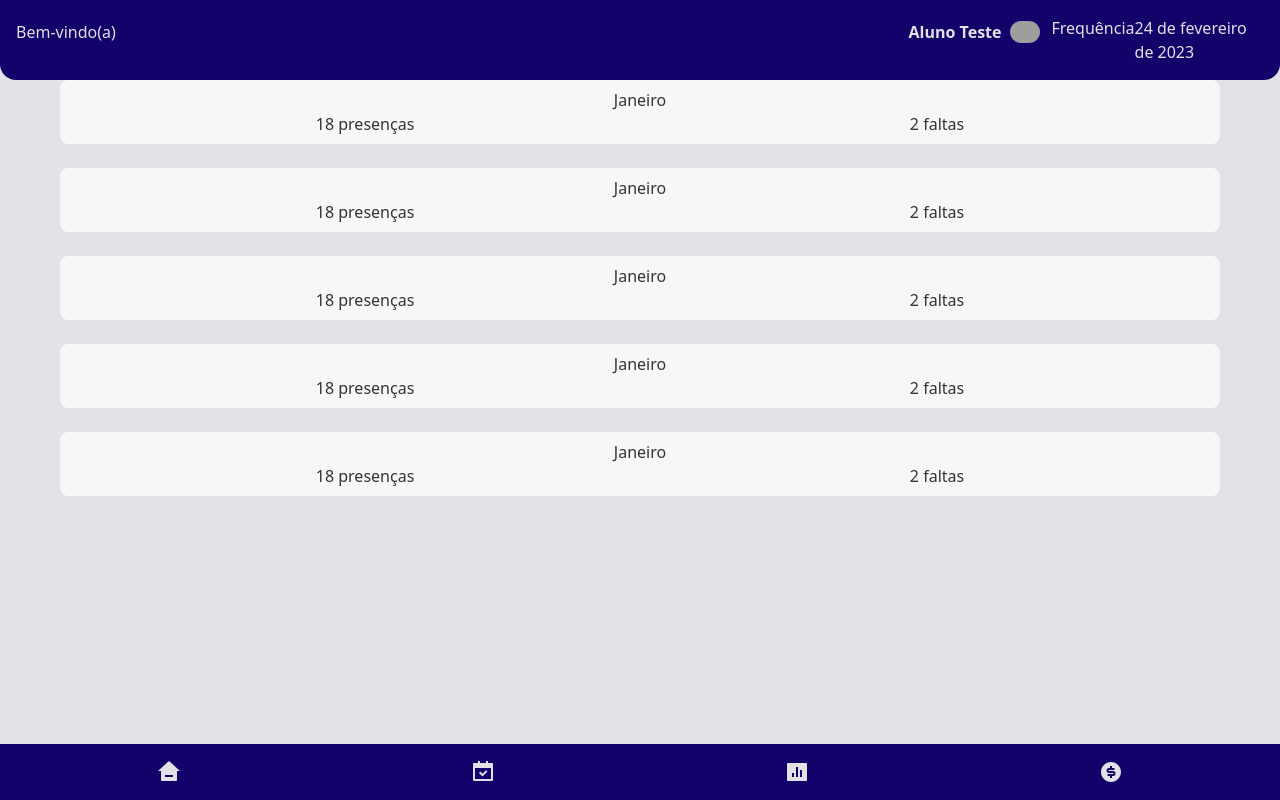
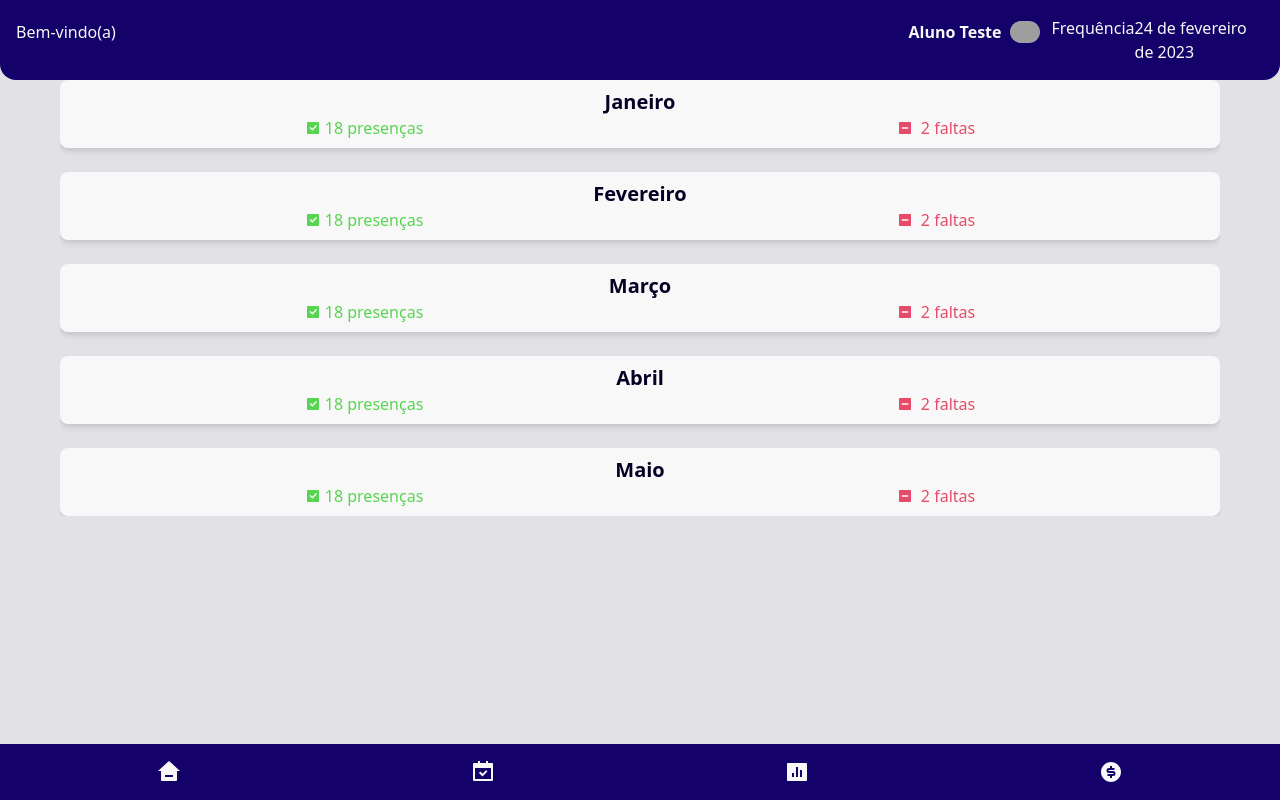
Before and after one commit to Augusto9237/educ-platform, a Next.js app: page /frequency in a window 1280 px wide. Built offline with nearby package versions, Linux system fonts and the light colour scheme; grey boxes are pictures that could not be loaded.

Commit message:
card payments

```diff
--- a/src/components/BottomBar.tsx
+++ b/src/components/BottomBar.tsx
@@ -6,26 +6,26 @@ export function BottomBar() {
         <footer className="fixed bottom-0 flex w-full bg-backgroundColor-900">
             <div className="flex flex-1 p-4 items-center justify-around gap-2">
 
-                <Link href='/home' className="flex flex-col items-center text-textColor-100 hover:text-buttonColor-600">
+                <Link href='/home' className="flex flex-col items-center text-textColor-100 hover:text-buttonColor-500">
                     <button className="flex  text-2xl items-center">
                         <RiHome3Fill />
                     </button>
                 </Link>
 
 
-                <Link href='/frequency' className="flex flex-col items-center text-textColor-100">
+                <Link href='/frequency' className="flex flex-col items-center text-textColor-100 hover:text-buttonColor-500">
                     <button className="flex text-2xl items-center">
                         <RiCalendarCheckFill />
                     </button>
                 </Link>
 
-                <Link href='/profile' className="flex flex-col items-center text-textColor-100">
+                <Link href='/profile' className="flex flex-col items-center text-textColor-100 hover:text-buttonColor-500">
                     <button className="flex  text-2xl items-center">
                         <RiBarChartBoxFill />
                     </button>
                 </Link>
 
-                <Link href='/payments' className="flex flex-col items-center text-textColor-100">
+                <Link href='/payments' className="flex flex-col items-center  text-textColor-100 hover:text-buttonColor-500">
                     <button className="flex  text-2xl items-center">
                         <RiMoneyDollarCircleFill />
                     </button>
--- a/src/components/Button.tsx
+++ b/src/components/Button.tsx
@@ -5,6 +5,6 @@ interface ContainerProps {
 }
 export function Button({children} : ContainerProps) {
     return (
-      <button className="flex w-full justify-center items-center rounded-2xl py-5 bg-buttonColor-500 text-textColor-900 hover:bg-buttonColor-600">{children}</button>
+      <button className="flex w-full justify-center items-center rounded-2xl py-5 bg-buttonColor-500 text-textSecondaryColor-600 hover:bg-buttonColor-600">{children}</button>
     )
   }
--- a/src/components/CardFrequency.tsx
+++ b/src/components/CardFrequency.tsx
@@ -10,7 +10,7 @@ export function CardFrequency() {
             <h1 className="text-textColor-100 text-3xl font-bold mb-3">30 dias</h1>
             <span className="flex items-center gap-2 text-textColor-100"><RiCheckboxFill color="#56D551" />2 presenças</span>
             <span className="flex items-center gap-2 text-textColor-100"><RiCheckboxIndeterminateFill color="#E74B67" />2 faltas</span>
-            <div className="absolute right-3 text-7xl text-textColor-100 opacity-40">
+            <div className="absolute right-3 text-7xl text-textColor-100 opacity-50">
                 <RiCalendarCheckFill/>
             </div>
         </div>
--- a/src/components/CardMonth.tsx
+++ b/src/components/CardMonth.tsx
@@ -1,10 +1,24 @@
-export function CardMonth() {
-    return(
-        <div className="flex flex-col bg-backgroundColor-300 rounded-lg p-2">
-            <h1>Janeiro</h1>
+import { RiCheckboxFill, RiCheckboxIndeterminateFill } from "react-icons/ri";
+
+interface CardMonthProps {
+    month: string;
+}
+
+export function CardMonth({month}: CardMonthProps) {
+    return (
+        <div className="flex flex-col bg-backgroundColor-100 rounded-lg p-2 drop-shadow-md ">
+            <h1 className="text-textSecondaryColor-600 text-xl font-bold">{month}</h1>
             <div className="flex flex-row flex-1 justify-around">
-                <div><span>18 presenças</span></div>
-                <div><span>2 faltas</span></div>
+                <div className="flex items-center gap-1">
+                    <RiCheckboxFill color="#56D551" />
+                    <span className="text-textSecondaryColor-300">
+                        18 presenças
+                    </span>
+                </div>
+                <div className="flex items-center gap-2">
+                <RiCheckboxIndeterminateFill color="#E74B67" />
+                    <span className="text-textSecondaryColor-200">
+                        2 faltas</span></div>
             </div>
         </div>
     )
--- /dev/null
+++ b/src/components/CardPayments.tsx
@@ -0,0 +1,15 @@
+
+import { RiCheckboxFill, RiCheckboxIndeterminateFill, RiMoneyDollarCircleFill } from "react-icons/ri"
+
+export function CardPayments() {
+    return (
+        <div className="relative flex flex-col p-3 justify-center gap-1.5 w-full rounded-xl shadow-lg  bg-gradient-to-r from-backgroundColor-500/80 to-backgroundColor-500/30">
+            <h1 className="text-textColor-100 text-3xl font-bold mb-3">90%</h1>
+            <span className="flex items-center gap-2 text-textColor-100"><RiCheckboxFill color="#56D551" />900 sua média</span>
+            <span className="flex items-center gap-2 text-textColor-100"><RiCheckboxIndeterminateFill color="#E74B67" />800 média dos demais</span>
+            <div className="absolute right-3 text-7xl text-textColor-100 opacity-40">
+                <RiMoneyDollarCircleFill />
+            </div>
+        </div>
+    )
+}
--- a/src/components/Container.tsx
+++ b/src/components/Container.tsx
@@ -5,6 +5,6 @@ interface ContainerProps {
 }
 export function Container({children} : ContainerProps) {
     return (
-      <main className="flex w-full  max-w-[1160px] max-h-screen m-auto overflow-y-auto max-sm:p-4 text-textColor-500">{children}</main>
+      <main className="flex w-full max-w-[1160px] max-h-screen m-auto overflow-y-auto max-sm:p-4 text-textColor-500">{children}</main>
     )
   }
--- a/src/pages/_document.tsx
+++ b/src/pages/_document.tsx
@@ -4,7 +4,7 @@ export default function Document() {
   return (
     <Html lang="pt-br">
       <Head />
-      <body className='bg-textColor-100'>
+      <body className='bg-backgroundColor-300'>
         <Main />
         <NextScript />
       </body>
--- a/src/pages/frequency.tsx
+++ b/src/pages/frequency.tsx
@@ -16,23 +16,23 @@ export default function Frequency() {
                 <section className="flex flex-col flex-1 gap-6 justify-start max-sm:pb-14 ">
                     <Dialog.Root>
                         <Dialog.Trigger>
-                            <CardMonth/>
+                            <CardMonth month="Janeiro"/>
                         </Dialog.Trigger>
                         <Dialog.Trigger>
-                            <CardMonth/>
+                            <CardMonth month="Fevereiro"/>
                         </Dialog.Trigger>
                         <Dialog.Trigger>
-                            <CardMonth/>
+                            <CardMonth month="Março"/>
                         </Dialog.Trigger>
                         <Dialog.Trigger>
-                            <CardMonth/>
+                            <CardMonth month="Abril"/>
                         </Dialog.Trigger>
                         <Dialog.Trigger>
-                            <CardMonth/>
+                            <CardMonth month="Maio"/>
                         </Dialog.Trigger>
                         <Dialog.Portal>
                             <Dialog.Overlay className='w-screen h-sreen bg-textColor-900/80 fixed inset-0'>
-                                <Dialog.Content className='absolute p-4 bg-backgroundColor-300 rounded-2xl w-full max-w-md top-1/2 left-1/2 -translate-x-1/2 -translate-y-1/2 overflow-hidden'>
+                                <Dialog.Content className='absolute p-4 bg-backgroundColor-100 rounded-2xl w-full max-w-md top-1/2 left-1/2 -translate-x-1/2 -translate-y-1/2 overflow-hidden'>
                                     <Dialog.Close className='absolute right-4 top-4 text-textColor-700'>
                                         X
                                     </Dialog.Close>
--- a/src/pages/home.tsx
+++ b/src/pages/home.tsx
@@ -3,6 +3,7 @@ import { BottomBar } from "../components/BottomBar";
 import { Button } from "../components/Button";
 import { CardAssessment } from "../components/CardAssessment";
 import { CardFrequency } from "../components/CardFrequency";
+import { CardPayments } from "../components/CardPayments";
 import { Container } from "../components/Container";
 import { Header } from "../components/Header";
 
@@ -11,7 +12,7 @@ export default function Home() {
         <>
             <Header titleRoutes='Home' />
             <Container>
-                <section className="flex flex-col flex-1 gap-10 justify-start max-sm:pb-14">
+                <section className="flex flex-1 max-sm:flex-col gap-6 max-sm:justify-start justify-between jus max-sm:pb-14 ">
                     <div className="flex flex-col gap-4">
                         <span className="text-base font-bold">Avaliações</span>
                         <CardAssessment />
@@ -23,8 +24,8 @@ export default function Home() {
                     </div>
 
                     <div className="flex flex-col gap-4">
-                        <span className="text-base font-bold">Frequência</span>
-                        <CardFrequency />
+                        <span className="text-base font-bold">Pagamentos</span>
+                        <CardPayments/>
                     </div>
                 </section>
             </Container>
--- a/src/pages/index.tsx
+++ b/src/pages/index.tsx
@@ -2,21 +2,21 @@ import { Button } from "../components/Button";
 import { Container } from "../components/Container";
 import { AiFillGoogleCircle } from "react-icons/ai";
 import Link from "next/link";
-import { ButtonSecondary } from "../components/ButtonSecondary";
 
 export default function Login() {
   return (
     <>
+
       <Container>
         <div className="flex flex-1 w-full h-[90vh] max-sm:flex-col max-sm:items-center justify-between">
           <div/>
           <div >
             <span>Sua Logo</span>
           </div>
-          <Link href='/profile' className="w-full">
-          <ButtonSecondary>
+          <Link href='/home' className="w-full">
+          <Button>
             <strong className="mr-1">Entrar com o </strong><AiFillGoogleCircle size={20}/>
-          </ButtonSecondary>
+          </Button>
           </Link>
 
         </div>
--- a/tailwind.config.js
+++ b/tailwind.config.js
@@ -18,25 +18,21 @@ module.exports = {
     },
     colors: {
       backgroundColor: {
-        300: "#F7F7F7",
+        100: "#F8F8F8",
+        300: "#E1E1E6",
         500: "#222BF3",
         900: "#140169",
       },
-      gradientColor: {
-        300: "#A49DFF",
-        500: "#6E63FF",
-        900: "#2817FF",
-      },
       buttonColor: {
-        500: "#FFFD00",
-        600: '#FFC700',
+        500: "#ffd321",
+        600: '#d9af07',
       },
       buttonSecondaryColor: {
-        500: "#F8F8F8",
+        500: "",
         600: "#E1E1E6",
       },
       textColor: {
-        100: "#E1E1E6",
+        100: "#F8F8F8",
         200: "#C4C4CC",
         300: "#8D8D99",
         500: "#323238",
@@ -44,6 +40,11 @@ module.exports = {
         700: "#121214",
         900: "#09090A",
       },
+      textSecondaryColor: {
+        200: "#E74B67",
+        300: "#56D551",
+        600: "#070024",
+      },
     },
   },
   plugins: [],
```
